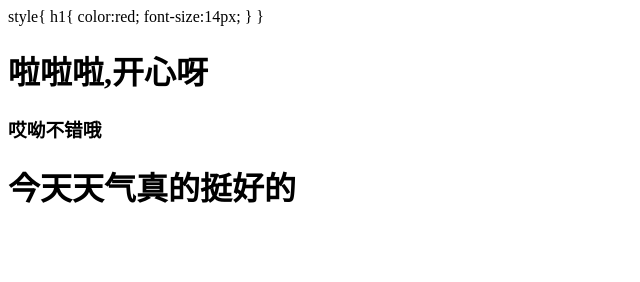
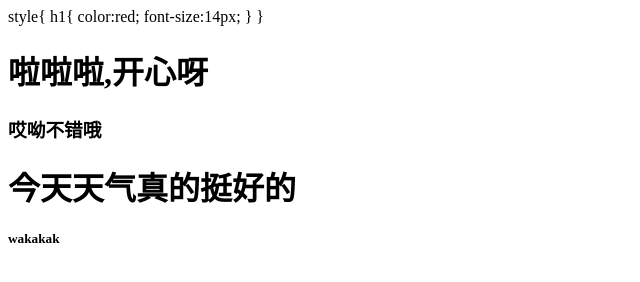
Before and after one commit to huxiulin/h6, a plain HTML site: page index.html in a window 1280 px wide. Shown: the full height of the page, 0-640 px from the left. Drawn offline with Linux system fonts and the light colour scheme.

```diff
--- a/index.html
+++ b/index.html
@@ -17,6 +17,8 @@
 	<h3>哎呦不错哦</h3>
 	<h1>今天天气真的挺好的</h1>
 
+	<h5>wakakak</h5>
+
 
 </body>
 </html>
```
